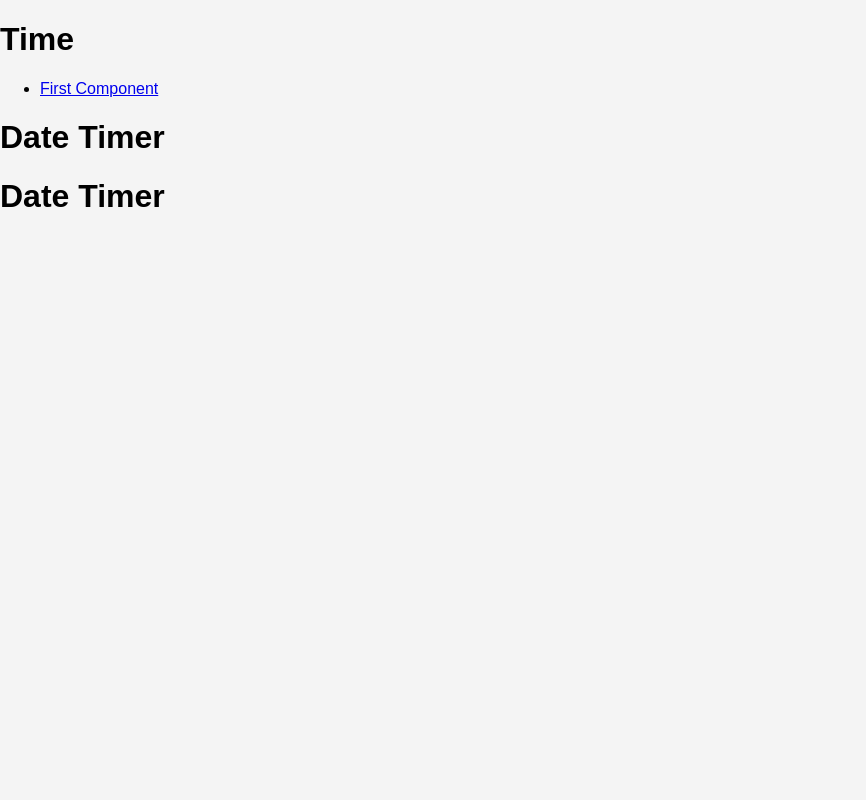
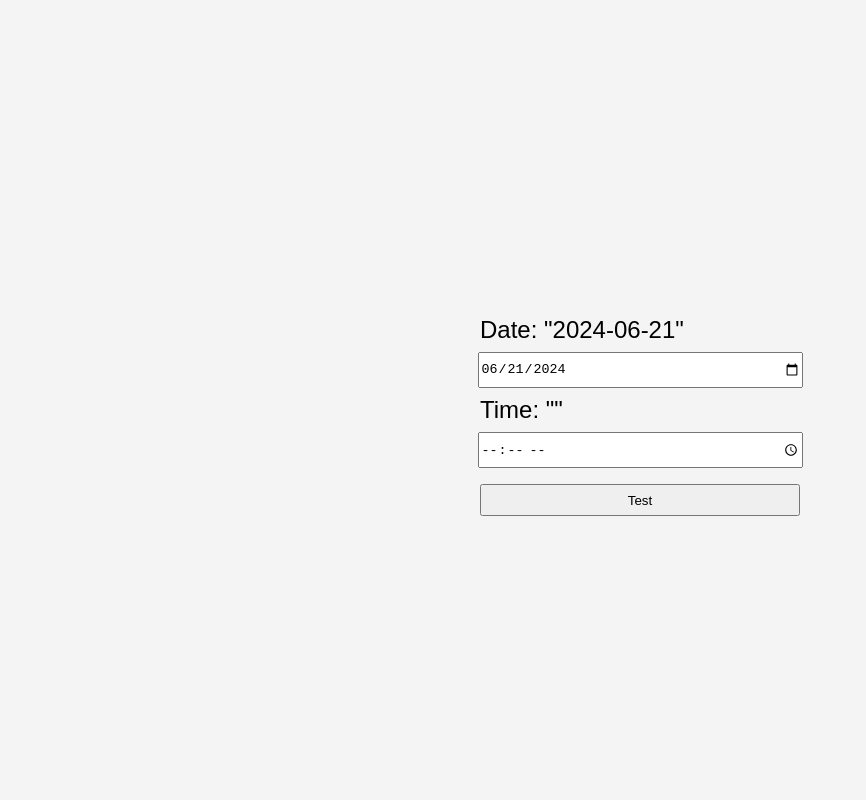
Before and after one commit to Nicola3341246/DateTimer, an Angular app in the folder timer-app/: page /dateTimer in a window 1280 px wide. Shown: the top 800 px of the page, without its empty margins (0-866 px from the left). Built offline with nearby package versions, Linux system fonts and the light colour scheme.

Commit message:
Added Inputforms and temp styling

```diff
--- a/timer-app/src/app/app.component.html
+++ b/timer-app/src/app/app.component.html
@@ -1,15 +1,5 @@
 <link rel="stylesheet" href="./app.component.css" />
 
-<main>
-  <h1>Time</h1>
-  <nav>
-    <ul>
-      <li>
-        <a href="/dateTimer">First Component</a>
-      </li>
-    </ul>
-  </nav>
-</main>
-
+<header></header>
 <date-timer />
 <router-outlet />
--- /dev/null
+++ b/timer-app/src/app/dateTimer/dateTimer.component.css
@@ -0,0 +1,27 @@
+main {
+    height: 100%;
+    width: 100%;
+    overflow: hidden;
+}
+
+.TimeForms {
+    margin: 0;
+    height: 100%;
+
+    display: flex;
+    flex-direction: column;
+    justify-content: center;
+    align-items: center;
+    margin-top: 20px;
+}
+
+.TimeForms label{
+    font-size: 1.5rem;
+    width: 20rem;
+}
+
+.TimeForms input, .TimeForms button{
+    width: 20rem;
+    height: 2rem;
+    margin: 0.5rem;
+}
--- a/timer-app/src/app/dateTimer/dateTimer.component.html
+++ b/timer-app/src/app/dateTimer/dateTimer.component.html
@@ -1,3 +1,9 @@
 <main>
-  <h1>Date Timer</h1>
+  <div class="TimeForms">
+    <label for="dateInput">Date: "{{ dateInputValue }}"</label>
+    <input id="dateInput" type="date" [(ngModel)]="dateInputValue" />
+    <label for="timeInput">Time: "{{ timeInputValue }}"</label>
+    <input id="timeInput" type="time" [(ngModel)]="timeInputValue" />
+    <button>Test</button>
+  </div>
 </main>
--- a/timer-app/src/app/dateTimer/dateTimer.component.ts
+++ b/timer-app/src/app/dateTimer/dateTimer.component.ts
@@ -1,10 +1,16 @@
 import { Component } from "@angular/core";
+import { FormsModule } from "@angular/forms";
+import { get } from "http";
 
 @Component({
     selector: 'date-timer',
     standalone: true,
     templateUrl: './dateTimer.component.html',
+    styleUrl: './dateTimer.component.css',
+    imports: [FormsModule],
 })
 
 export class DateTimerComponent {
+    dateInputValue: string = new Date().toISOString().substring(0,10);
+    timeInputValue: string = '';
 }
--- a/timer-app/src/styles.css
+++ b/timer-app/src/styles.css
@@ -4,4 +4,7 @@ body {
   margin: 0;
   padding: 0;
   background-color: #f4f4f4;
+
+  height: 100vh;
+  width: 100vw;
 }
```
